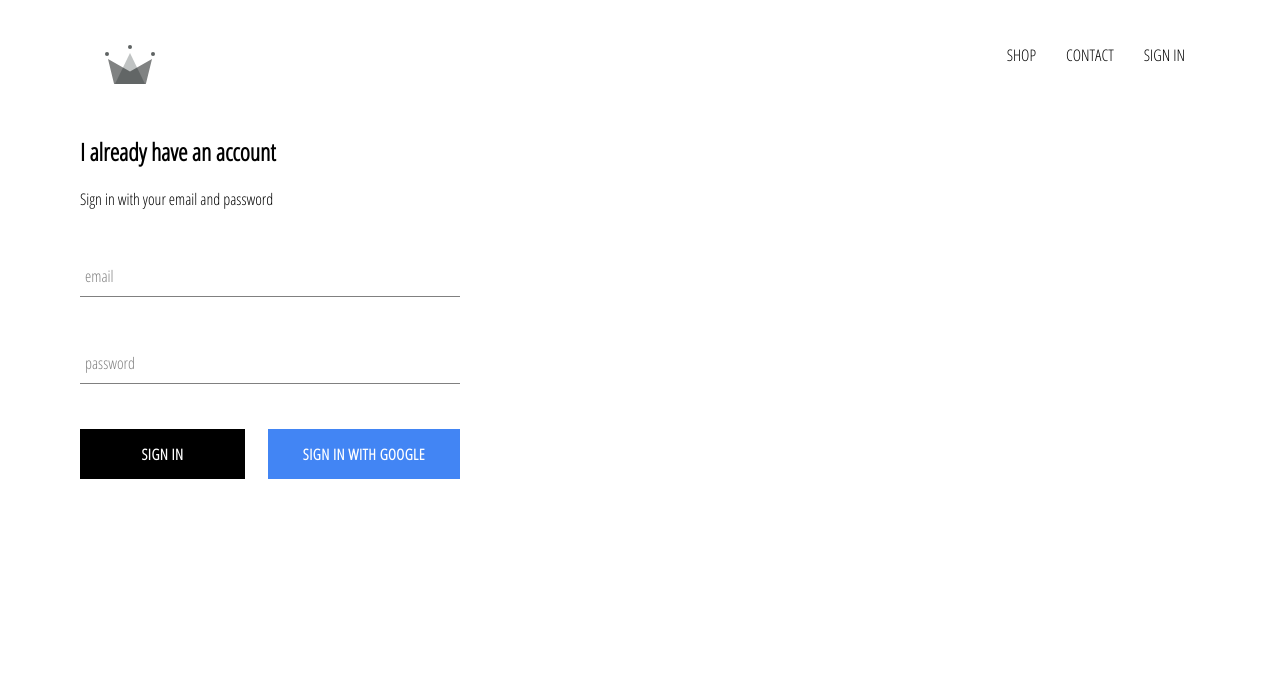
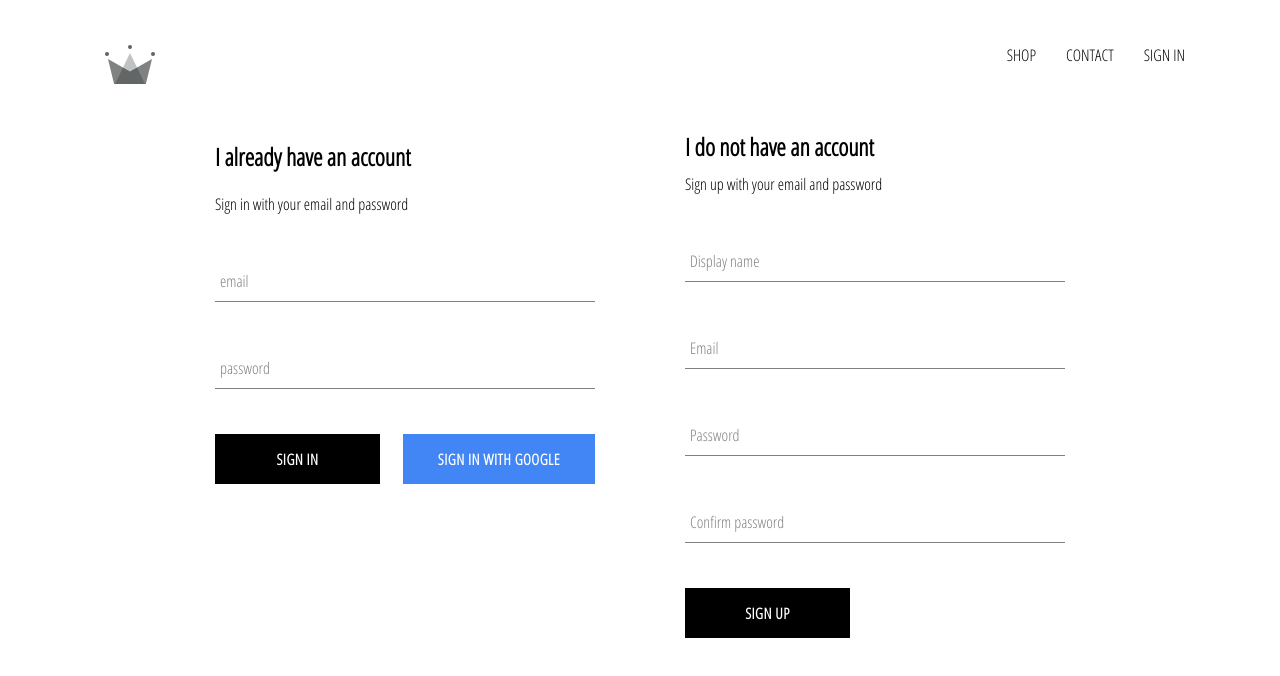
Before and after one commit to hocsinhguongmau/clothing, a React (Create React App) app: page /signin in a window 1280 px wide. Shown: the top 676 px of the page. Built offline with nearby package versions, Linux system fonts and the light colour scheme; no server answers.

Commit message:
add sign up

```diff
--- a/src/App.js
+++ b/src/App.js
@@ -29,6 +29,8 @@ class App extends Component {
 							...snapShot.data()
 						}
 					});
+					console.log(this.state);
+
 				});
 			} else {
 				this.setState({currentUser: userAuth});
--- a/src/components/sign-up/sign-up.component.jsx
+++ b/src/components/sign-up/sign-up.component.jsx
@@ -2,10 +2,7 @@ import React, {Component} from "react";
 import FormInput from "../form-input/form-input.component";
 import CustomButton from "../custom-button/custom-button.component";
 
-import {
-	auth,
-	createUserProfileDocument
-} from "../../firebase/firebase.utils.js";
+import {auth, createUserProfileDocument} from "../../firebase/firebase.utils.js";
 
 import "./sign-up.styles.scss";
 
@@ -17,7 +14,7 @@ class SignUp extends Component {
             email: "",
             password: "",
             confirmPassword: ""
-		};
+        }
     }
     handleSubmit = async e => {
         e.preventDefault();
@@ -27,9 +24,18 @@ class SignUp extends Component {
             return;
         }
         try {
-			const {user} = await auth.createUserWithEmailAndPassword();
-		} catch (error) {}
-	};
+            const {user} = await auth.createUserWithEmailAndPassword(email, password);
+            await createUserProfileDocument(user, {displayName});
+            this.setState({displayName: "", email: "", password: "", confirmPassword: ""})
+        } catch (error) {
+            console.log(error);
+
+        }
+    }
+    handleChange = e => {
+        const {name, value} = e.target;
+        this.setState({[name]: value})
+    }
     render() {
         const {displayName, email, password, confirmPassword} = this.state;
         return (
@@ -43,32 +49,28 @@ class SignUp extends Component {
                         value={displayName}
                         onChange={this.handleChange}
                         label="Display name"
-						required
-					/>
+                        required/>
                     <FormInput
                         type="email"
                         name="email"
                         value={email}
                         onChange={this.handleChange}
                         label="Email"
-						required
-					/>
+                        required/>
                     <FormInput
                         type="password"
                         name="password"
                         value={password}
                         onChange={this.handleChange}
                         label="Password"
-						required
-					/>
+                        required/>
                     <FormInput
                         type="password"
                         name="confirmPassword"
                         value={confirmPassword}
                         onChange={this.handleChange}
                         label="Confirm password"
-						required
-					/>
+                        required/>
                     <CustomButton type="submit">SIGN UP</CustomButton>
                 </form>
             </div>
--- a/src/pages/sign-in-and-sign-up/sign-in-and-sign-up.component.jsx
+++ b/src/pages/sign-in-and-sign-up/sign-in-and-sign-up.component.jsx
@@ -1,12 +1,14 @@
 import React from "react";
 import SignIn from "../../components/sign-in/sign-in.component";
+import SignUp from "../../components/sign-up/sign-up.component";
 
 import "./sign-in-and-sign-up.styles.scss";
 
 const SignInAndSignUp = () => (
-	<div className="sign-in-and-sign-up">
-		<SignIn />
-	</div>
+    <div className="sign-in-and-sign-up">
+        <SignIn/>
+        <SignUp/>
+    </div>
 );
 
 export default SignInAndSignUp;
--- a/src/pages/sign-in-and-sign-up/sign-in-and-sign-up.styles.scss
+++ b/src/pages/sign-in-and-sign-up/sign-in-and-sign-up.styles.scss
@@ -0,0 +1,6 @@
+.sign-in-and-sign-up {
+    width: 850px;
+    display: flex;
+    justify-content: space-between;
+    margin: 30px auto;
+}
```
Also changed, not shown: src/firebase/firebase.utils.js (+6 -3 lines). Lines whose indentation alone changed are shown as unchanged.
